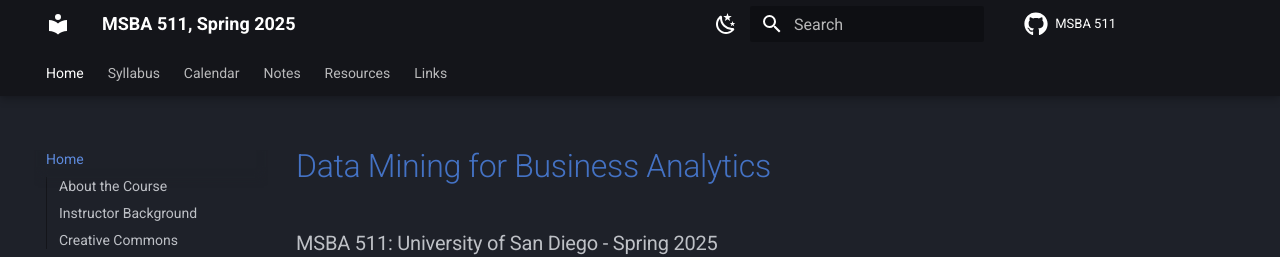
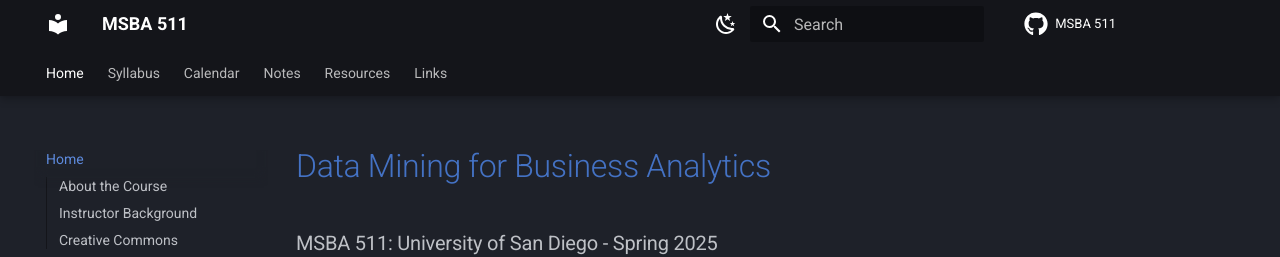
Before and after one commit to dcyoung23/msba511, an MkDocs documentation site: the page built from docs/index.md, in a window 1280 px wide. Shown: the top 257 px of the page. Built offline with MkDocs 1.6.1 and Material for MkDocs 9.7.7, drawn with Linux system fonts in a browser that asks for light colours; comment, search, counter and statistics services are not loaded; the version menu is left out.

```diff
--- a/mkdocs.yml
+++ b/mkdocs.yml
@@ -1,4 +1,4 @@
-site_name: MSBA 511, Spring 2025
+site_name: MSBA 511
 site_url: https://dcyoung23.github.io/msba511/
 repo_url: https://github.com/dcyoung23/msba511
 repo_name: MSBA 511
@@ -87,5 +87,7 @@ extra:
       link: https://www.linkedin.com/in/dcyoung23/
     - icon: fontawesome/brands/youtube
       link: https://www.youtube.com/@Professor-Young
+  version:
+    provider: mike
 extra_css:
   - css/extra.css
```
Also changed, not shown: 1 other file.
